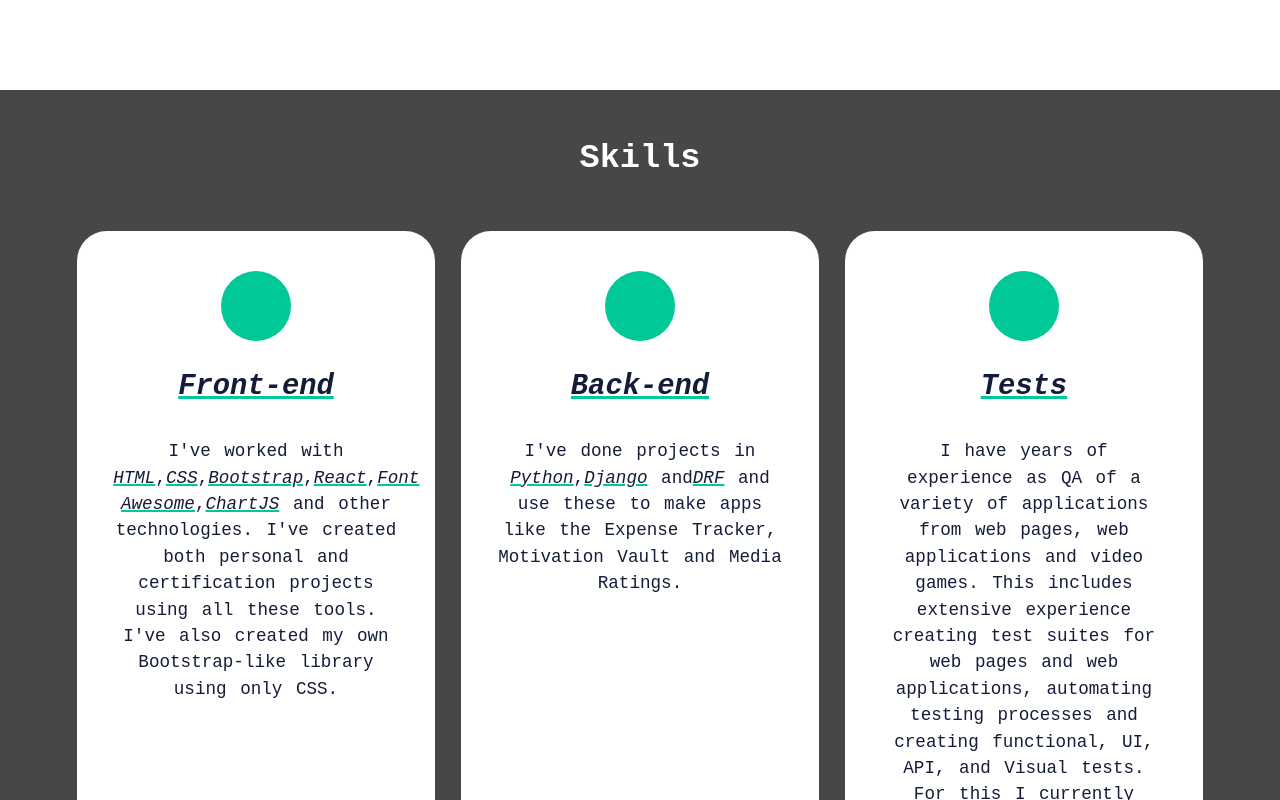
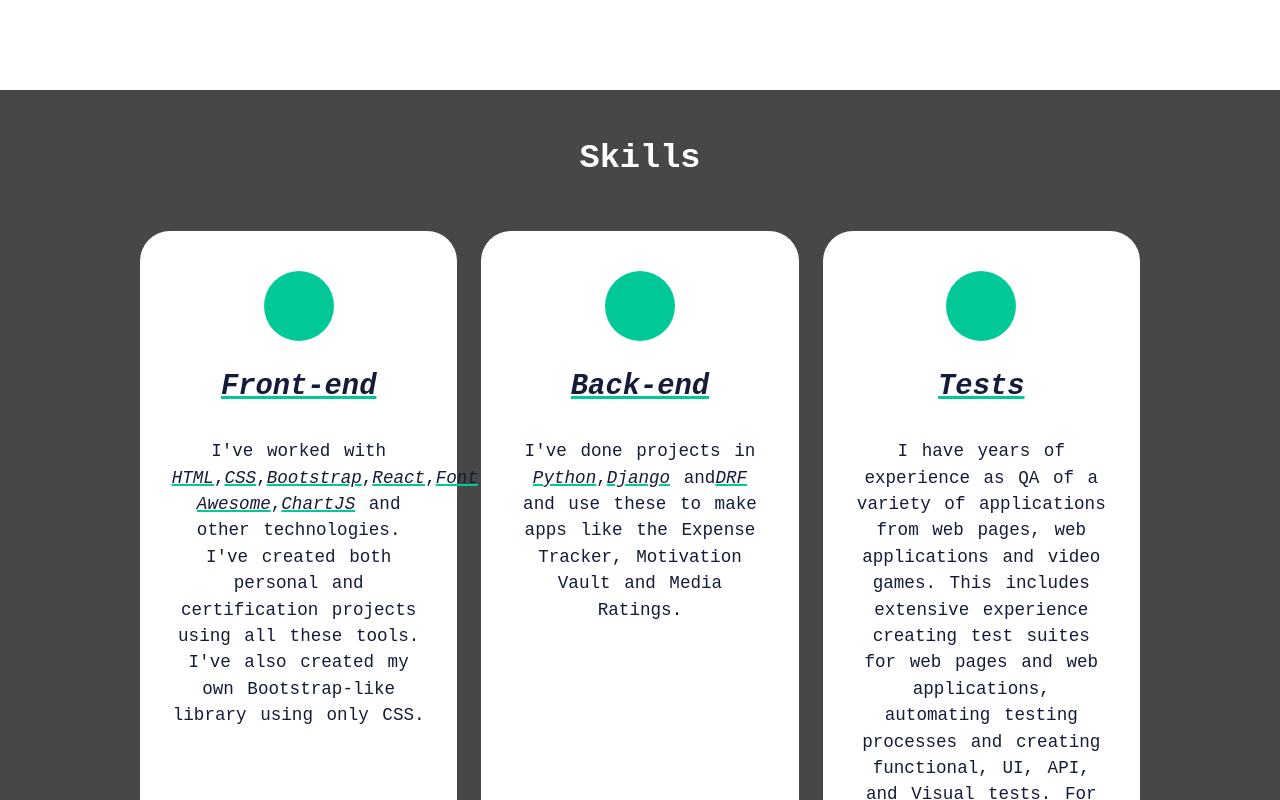
Before and after one commit to manuel12/personal-portfolio-page, a React (Create React App) app in the folder react-portfolio/: page / in a window 1280 px wide. Shown: the part 800-1600 px from the top of the page. Built offline with nearby package versions, Linux system fonts and the light colour scheme.

Commit message:
Added 80% width on 1200px screen or bigger

```diff
--- a/react-portfolio/src/components/Skills/styles.css
+++ b/react-portfolio/src/components/Skills/styles.css
@@ -82,3 +82,9 @@
     width: 31%;
   }
 }
+
+@media only screen and (min-width: 1200px) {
+  .skills-container {
+    width: 80%;
+  }
+}
```
